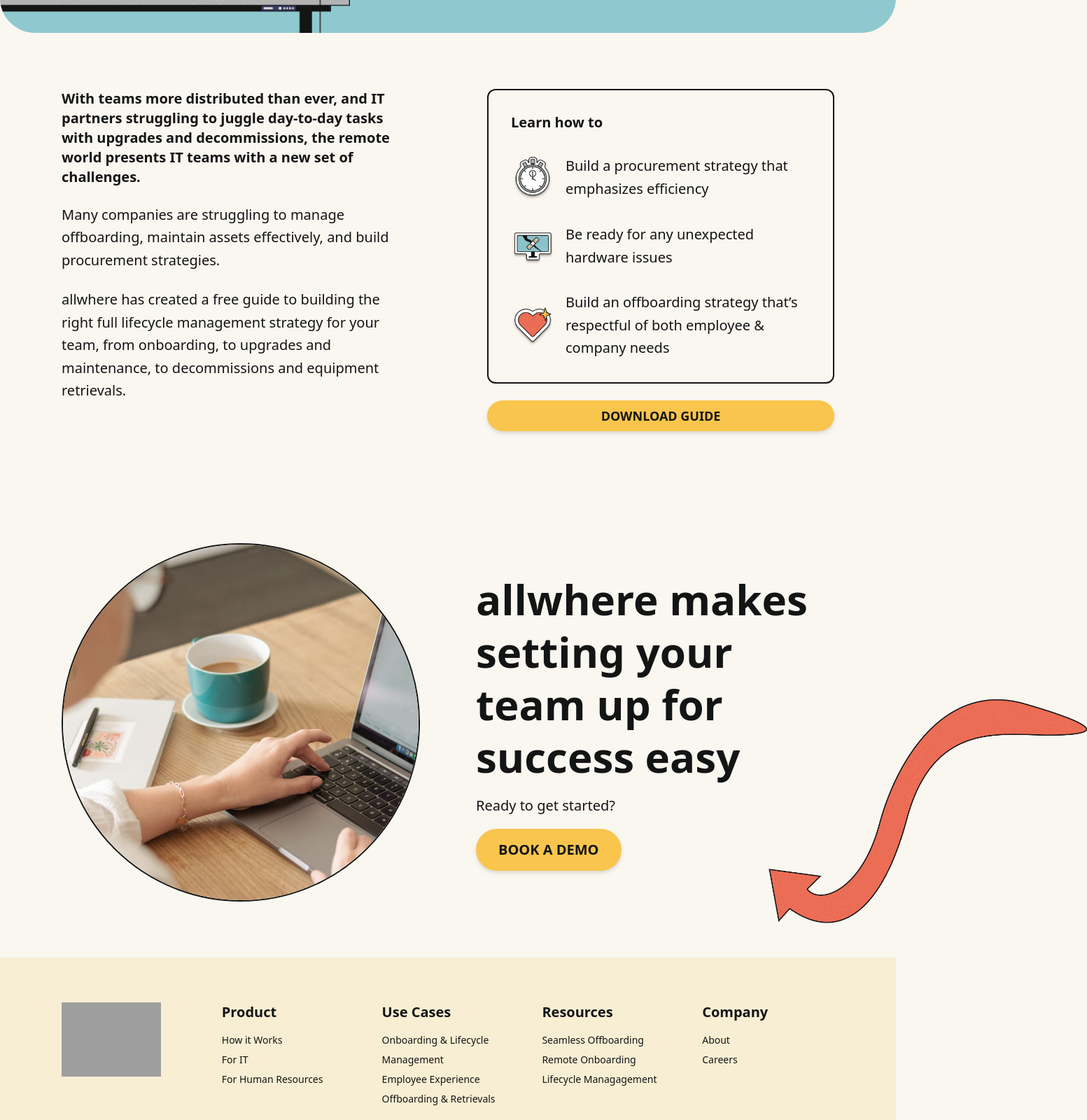
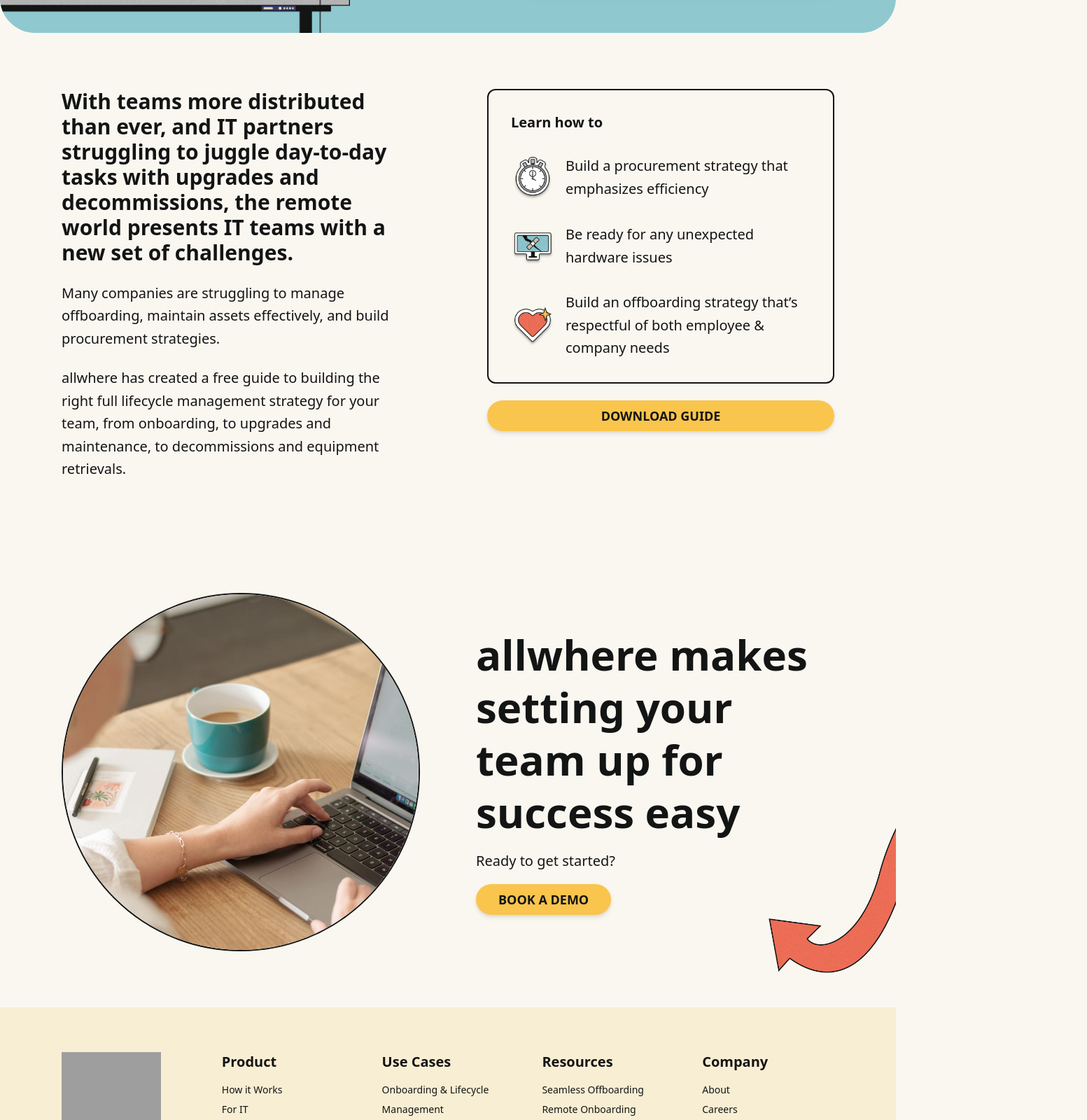
Before and after one commit to EslamFoda/allWhere, a Next.js app: page /guides/lifecycle-management in a window 1280 px wide. Shown: the part 820-2420 px from the top of the page at 70% size, 1553 px wide, since content can reach past the window. Built offline with nearby package versions, Linux system fonts and the light colour scheme; grey boxes are pictures that could not be loaded.

Commit message:
fix some bugs

```diff
--- a/components/common/success.tsx
+++ b/components/common/success.tsx
@@ -13,7 +13,7 @@
 
 const Success = ({ title, subTilte, btnText, img, titleClassName }: Props) => {
   return (
-    <div className="relative">
+    <div className="relative overflow-x-hidden">
       <div className="absolute left-auto translate-x-[60%] translate-y-[-10%] top-2/4 right-0 bottom-0">
         <Image src="/red-arrow.png" alt="arrow img" height={646} width={455} />
       </div>
@@ -43,7 +43,7 @@
               initial={{ opacity: 0, translateY: 80 }}
               animate={{ opacity: 1, translateY: 0 }}
               transition={{ duration: 0.5 }}
-              className="bg-[#f9c54d] transition-all drop-shadow-md w-full sm:w-auto md:w-auto lg:w-auto py-4 hover:bg-[#131414] hover:text-white px-8 rounded-full font-bold text-xl"
+              className="bg-[#f9c54d] block transition-all drop-shadow-md w-full sm:w-auto md:w-auto lg:w-auto py-2 hover:bg-[#131414] hover:text-white px-8 rounded-full font-bold text-lg"
             >
               {btnText}
             </motion.button>
--- a/components/guides/hero.tsx
+++ b/components/guides/hero.tsx
@@ -44,9 +44,9 @@
                 alt="cover img"
               />
             </div>
-            <div className="border-2 p-10 drop-shadow-xl  bg-white rounded-xl  border-main-black border-solid space-y-6">
-              <h1 className="text-2xl font-bold">Get your free guide</h1>
-              <div className="grid gap-4 grid-cols-2">
+            <div className="border-2 lg:p-10 md:p-10 p-4 drop-shadow-xl  bg-white rounded-xl  border-main-black border-solid space-y-6">
+              <h1 className="lg:text-2xl md:text-2xl text-base font-bold">Get your free guide</h1>
+              <div className="grid gap-4 lg:grid-cols-2 md:grid-cols-2 grid-cols-1">
                 <div>
                   <Input label="First name*" placeholder="First name" />
                 </div>
--- a/components/guides/learnHow.tsx
+++ b/components/guides/learnHow.tsx
@@ -20,7 +20,7 @@
     <Container>
       <div className="grid lg:grid-cols-2 grid-cols-1 gap-y-10 gap-28">
         <div className="space-y-6">
-          <CardTitle className="text-3xl" text={how.title} />
+          <CardTitle className="lg:text-3xl md:text-3xl text-xl" text={how.title} />
           <Paragraph text={how.firsDesc} />
           <Paragraph text={how.secDesc} />
         </div>
@@ -31,7 +31,7 @@
             transition={{ duration: 0.5 }}
             viewport={{ once: true, amount: 0.1 }}
           >
-            <div className="p-8 space-y-8 border-main-black border-solid border-2 rounded-xl">
+            <div className="lg:p-8 md:p-8 p-4 space-y-8 border-main-black border-solid border-2 rounded-xl">
               <CardTitle text="Learn how to" />
               {how?.howData.map((item) => {
                 return (
```
